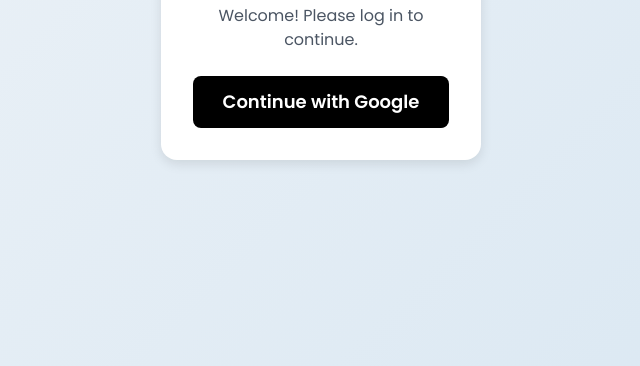
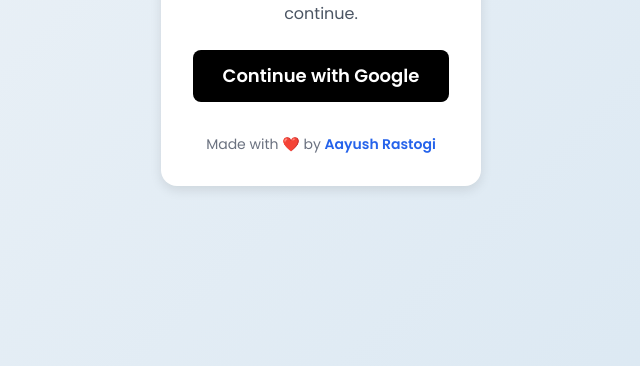
Before and after one commit to RockingAayush/Traders-Atmos-2024, a Django app: page /login/ in a window 1280 px wide. Shown: the part 434-800 px from the top of the page, without its empty margins (319-959 px from the left). Run offline with Django 5.2, Linux system fonts and the light colour scheme; data comes from the database, SQL or seed files in the repository; some libraries are stand-ins or nearby versions.

Commit message:
Added Credits

```diff
--- a/trade_system/templates/login.html
+++ b/trade_system/templates/login.html
@@ -102,6 +102,11 @@
                     class="google-btn w-full py-3 px-4 text-lg font-semibold rounded-lg text-center inline-block">
                     Continue with Google
                 </a>
+                <div class="text-center mt-8">
+                    <p class="text-gray-500 text-sm">
+                        Made with ❤️ by <span class="font-semibold text-blue-600">Aayush Rastogi</span>
+                    </p>
+                </div>
             </div>
         </div>
     </div>
```
